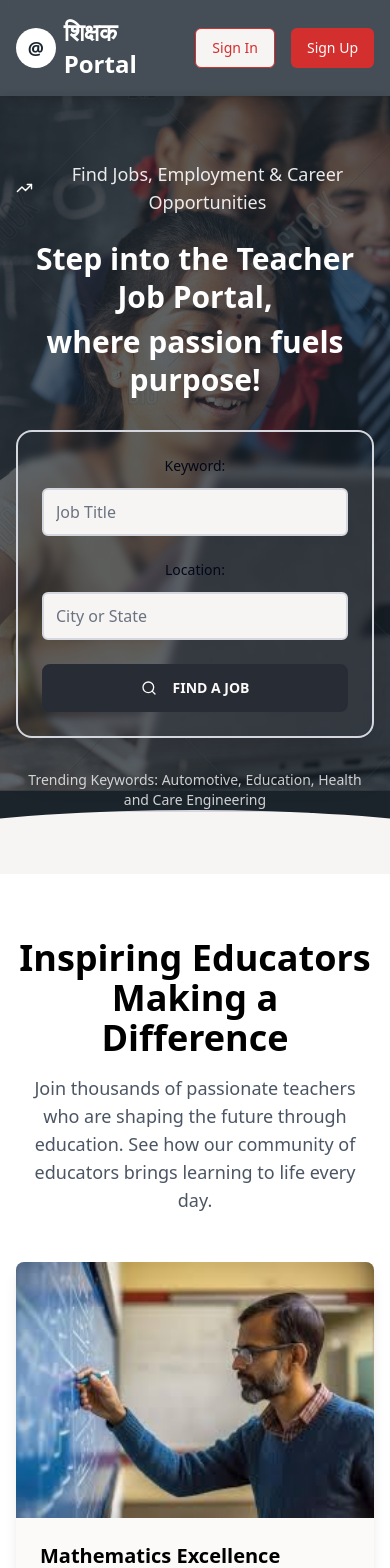
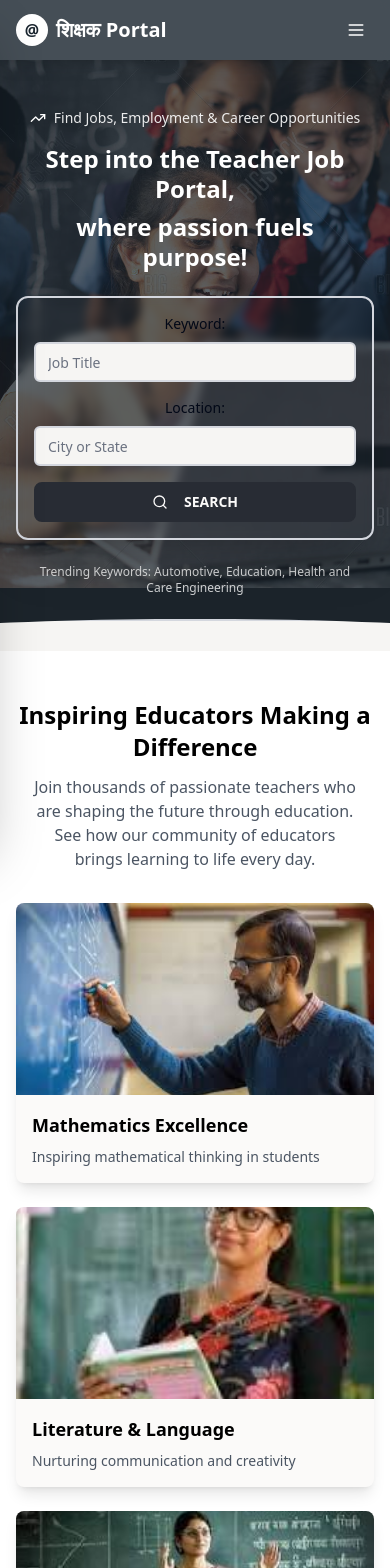
Before and after one commit to suneelnamburi/shiksha-shikshak-sangathan, a React (Vite) app: page / in a window 390 px wide. Shown: the top 1568 px of the page. Built offline with nearby package versions, Linux system fonts and the light colour scheme.

Commit message:
Fix: Improve responsiveness across website
The AI will review and refine the website's responsiveness across different screen sizes.

```diff
--- a/src/components/HeroSection.tsx
+++ b/src/components/HeroSection.tsx
@@ -23,7 +23,7 @@ const HeroSection: React.FC<HeroSectionProps> = ({
   ];
 
   return (
-    <section id="home" className="relative bg-[#1A252F] overflow-hidden">
+    <section id="home" className="relative bg-[#1A252F] overflow-hidden min-h-[70vh] sm:min-h-[80vh] lg:min-h-[85vh]">
       {/* Background Image with Overlay */}
       <div
         className="absolute inset-0 bg-cover bg-center bg-no-repeat"
@@ -35,31 +35,31 @@ const HeroSection: React.FC<HeroSectionProps> = ({
         <div className="absolute inset-0 bg-[#1A252F]/70"></div>
       </div>
 
-      {/* Main Content Container - Reduced height */}
-      <div className="container mx-auto px-4 relative flex items-center py-16 z-10">
-        <div className="max-w-4xl mx-auto text-center w-full">
+      {/* Main Content Container */}
+      <div className="container mx-auto px-4 sm:px-6 lg:px-8 relative flex items-center py-12 sm:py-16 lg:py-20 z-10">
+        <div className="max-w-5xl mx-auto text-center w-full">
 
-          {/* Content Section - Reduced spacing */}
-          <div className="space-y-8">
+          {/* Content Section */}
+          <div className="space-y-6 sm:space-y-8 lg:space-y-10">
 
             {/* Header Content */}
-            <div className="space-y-6">
-              <p className="text-white/90 text-lg flex items-center justify-center font-medium">
-                <TrendingUp className="mr-2 text-white" size={20} />
-                Find Jobs, Employment & Career Opportunities
+            <div className="space-y-4 sm:space-y-6">
+              <p className="text-white/90 text-sm sm:text-base lg:text-lg flex items-center justify-center font-medium flex-wrap gap-2">
+                <TrendingUp className="text-white flex-shrink-0" size={16} />
+                <span className="text-center">Find Jobs, Employment & Career Opportunities</span>
               </p>
 
-              <h1 className="text-3xl lg:text-5xl font-bold leading-tight text-white">
+              <h1 className="text-2xl sm:text-3xl md:text-4xl lg:text-5xl xl:text-6xl font-bold leading-tight text-white px-2">
                 Step into the Teacher Job Portal,
                 <span className="block mt-2">where passion fuels purpose!</span>
               </h1>
             </div>
 
             {/* Search Bar Section */}
-            <div className="bg-card/98 backdrop-blur-sm rounded-2xl p-6 shadow-2xl max-w-4xl mx-auto border-2 border-border">
-              <div className="grid grid-cols-1 md:grid-cols-12 gap-6 items-end">
-                <div className="md:col-span-5">
-                  <label className="block text-sm font-medium text-foreground mb-3">
+            <div className="bg-card/98 backdrop-blur-sm rounded-xl lg:rounded-2xl p-4 sm:p-6 shadow-2xl max-w-5xl mx-auto border-2 border-border">
+              <div className="grid grid-cols-1 sm:grid-cols-2 lg:grid-cols-12 gap-4 sm:gap-6 items-end">
+                <div className="sm:col-span-1 lg:col-span-5">
+                  <label className="block text-sm font-medium text-foreground mb-2 sm:mb-3">
                     Keyword:
                   </label>
                   <div className="relative">
@@ -68,13 +68,13 @@ const HeroSection: React.FC<HeroSectionProps> = ({
                       placeholder="Job Title"
                       value={searchKeyword}
                       onChange={(e) => setSearchKeyword(e.target.value)}
-                      className="h-12 text-foreground border-2 border-border focus:border-primary focus:ring-primary"
+                      className="h-10 sm:h-12 text-foreground border-2 border-border focus:border-primary focus:ring-primary text-sm sm:text-base"
                     />
                   </div>
                 </div>
 
-                <div className="md:col-span-5">
-                  <label className="block text-sm font-medium text-foreground mb-3">
+                <div className="sm:col-span-1 lg:col-span-5">
+                  <label className="block text-sm font-medium text-foreground mb-2 sm:mb-3">
                     Location:
                   </label>
                   <div className="relative">
@@ -83,23 +83,24 @@ const HeroSection: React.FC<HeroSectionProps> = ({
                       placeholder="City or State"
                       value={searchLocation}
                       onChange={(e) => setSearchLocation(e.target.value)}
-                      className="h-12 text-foreground border-2 border-border focus:border-primary focus:ring-primary"
+                      className="h-10 sm:h-12 text-foreground border-2 border-border focus:border-primary focus:ring-primary text-sm sm:text-base"
                     />
                   </div>
                 </div>
 
-                <div className="md:col-span-2">
-                  <Button className="w-full bg-primary hover:bg-primary/90 h-12 text-primary-foreground font-semibold rounded-lg transition-all duration-300 border-2 border-primary">
-                    <Search className="mr-2" size={18} />
-                    FIND A JOB
+                <div className="sm:col-span-2 lg:col-span-2">
+                  <Button className="w-full bg-primary hover:bg-primary/90 h-10 sm:h-12 text-primary-foreground font-semibold rounded-lg transition-all duration-300 border-2 border-primary text-sm sm:text-base">
+                    <Search className="mr-2 flex-shrink-0" size={16} />
+                    <span className="hidden sm:inline">FIND A JOB</span>
+                    <span className="sm:hidden">SEARCH</span>
                   </Button>
                 </div>
               </div>
             </div>
 
             {/* Trending Keywords */}
-            <div className="space-y-4">
-              <p className="text-white/80 text-sm">
+            <div className="space-y-3 sm:space-y-4 px-4">
+              <p className="text-white/80 text-xs sm:text-sm text-center">
                 Trending Keywords: Automotive, Education, Health and Care Engineering
               </p>
             </div>
@@ -108,7 +109,7 @@ const HeroSection: React.FC<HeroSectionProps> = ({
       </div>
 
       {/* Semi-circular White Cutout at Bottom */}
-      <div className="absolute bottom-0 left-0 right-0 h-16 bg-background z-30 border-t-2 border-border"
+      <div className="absolute bottom-0 left-0 right-0 h-8 sm:h-12 lg:h-16 bg-background z-30 border-t-2 border-border"
            style={{
              clipPath: 'ellipse(100% 100% at 50% 100%)'
            }}>
--- a/src/components/TeacherGallery.tsx
+++ b/src/components/TeacherGallery.tsx
@@ -25,38 +25,38 @@ const TeacherGallery = () => {
   ];
 
   return (
-    <section className="py-16 bg-white">
-      <div className="container mx-auto px-4">
-        <div className="text-center mb-12">
-          <h2 className="text-4xl font-bold text-black mb-4">
+    <section className="py-12 sm:py-16 lg:py-20 bg-white">
+      <div className="container mx-auto px-4 sm:px-6 lg:px-8">
+        <div className="text-center mb-8 sm:mb-12">
+          <h2 className="text-2xl sm:text-3xl lg:text-4xl font-bold text-black mb-3 sm:mb-4">
             Inspiring Educators Making a Difference
           </h2>
-          <p className="text-gray-600 text-lg max-w-2xl mx-auto">
+          <p className="text-gray-600 text-base sm:text-lg max-w-2xl mx-auto px-4">
             Join thousands of passionate teachers who are shaping the future through education.
             See how our community of educators brings learning to life every day.
           </p>
         </div>
 
-        <div className="grid grid-cols-1 md:grid-cols-2 lg:grid-cols-3 gap-8">
+        <div className="grid grid-cols-1 md:grid-cols-2 lg:grid-cols-3 gap-6 sm:gap-8">
           {teacherImages.map((image, index) => (
             <Card key={index} className="group hover:shadow-xl transition-all duration-300 border-0 shadow-lg overflow-hidden">
               <div className="relative overflow-hidden">
                 <img
                   src={image.src}
                   alt={image.alt}
-                  className="w-full h-64 object-cover transition-transform duration-300 group-hover:scale-105"
+                  className="w-full h-48 sm:h-56 lg:h-64 object-cover transition-transform duration-300 group-hover:scale-105"
                 />
                 <div className="absolute inset-0 bg-gradient-to-t from-black/60 via-transparent to-transparent opacity-0 group-hover:opacity-100 transition-opacity duration-300" />
                 <div className="absolute bottom-4 left-4 right-4 text-white opacity-0 group-hover:opacity-100 transition-opacity duration-300">
-                  <h3 className="text-lg font-semibold mb-1">{image.title}</h3>
-                  <p className="text-sm text-gray-200">{image.description}</p>
+                  <h3 className="text-base sm:text-lg font-semibold mb-1">{image.title}</h3>
+                  <p className="text-xs sm:text-sm text-gray-200">{image.description}</p>
                 </div>
               </div>
-              <CardContent className="p-6">
-                <h3 className="text-xl font-semibold text-black mb-2 group-hover:text-[#D32F2F] transition-colors">
+              <CardContent className="p-4 sm:p-6">
+                <h3 className="text-lg sm:text-xl font-semibold text-black mb-2 group-hover:text-[#D32F2F] transition-colors">
                   {image.title}
                 </h3>
-                <p className="text-gray-600">
+                <p className="text-gray-600 text-sm sm:text-base">
                   {image.description}
                 </p>
               </CardContent>
@@ -65,10 +65,10 @@ const TeacherGallery = () => {
         </div>
 
         {/* Call to Action */}
-        <div className="text-center mt-12">
-          <div className="inline-flex items-center justify-center space-x-2 bg-gradient-to-r from-[#D32F2F] to-[#B71C1C] text-white px-8 py-3 rounded-full font-semibold hover:shadow-lg transition-all duration-300 transform hover:scale-105">
+        <div className="text-center mt-8 sm:mt-12">
+          <div className="inline-flex items-center justify-center space-x-2 bg-gradient-to-r from-[#D32F2F] to-[#B71C1C] text-white px-6 sm:px-8 py-2 sm:py-3 rounded-full font-semibold hover:shadow-lg transition-all duration-300 transform hover:scale-105 cursor-pointer text-sm sm:text-base">
             <span>Join Our Teaching Community</span>
-            <svg className="w-5 h-5 ml-2" fill="none" stroke="currentColor" viewBox="0 0 24 24">
+            <svg className="w-4 h-4 sm:w-5 sm:h-5 ml-2" fill="none" stroke="currentColor" viewBox="0 0 24 24">
               <path strokeLinecap="round" strokeLinejoin="round" strokeWidth={2} d="M13 7l5 5m0 0l-5 5m5-5H6" />
             </svg>
           </div>
--- a/src/pages/Index.tsx
+++ b/src/pages/Index.tsx
@@ -1,5 +1,5 @@
 import React, { useState } from 'react';
-import { Search, BookOpen, Users, Award, MapPin, Clock, Heart, Filter } from 'lucide-react';
+import { Search, BookOpen, Users, Award, MapPin, Clock, Heart, Filter, Menu } from 'lucide-react';
 import { Button } from '@/components/ui/button';
 import { Input } from '@/components/ui/input';
 import { Select, SelectContent, SelectItem, SelectTrigger, SelectValue } from '@/components/ui/select';
@@ -9,10 +9,12 @@ import CategoryCard from '@/components/CategoryCard';
 import JobCard from '@/components/JobCard';
 import HeroSection from '@/components/HeroSection';
 import TeacherGallery from '@/components/TeacherGallery';
+import Sidebar from '@/components/Sidebar';
 
 const Index = () => {
   const [searchKeyword, setSearchKeyword] = useState('');
   const [searchLocation, setSearchLocation] = useState('');
+  const [sidebarOpen, setSidebarOpen] = useState(false);
 
   const categories = [
     { icon: BookOpen, name: 'Mathematics', positions: 450, color: '#D32F2F' },
@@ -102,39 +104,52 @@ const Index = () => {
     <div className="min-h-screen">
       {/* Header */}
       <header className="bg-[#1A252F]/80 backdrop-blur-sm text-white sticky top-0 z-50 shadow-lg">
-        <div className="container mx-auto px-4 py-4">
+        <div className="container mx-auto px-4 sm:px-6 lg:px-8 py-3 sm:py-4">
           <div className="flex items-center justify-between">
             <Link to="/" className="flex items-center space-x-2">
-              <div className="w-10 h-10 bg-white rounded-full flex items-center justify-center">
-                <span className="text-[#1A252F] font-bold text-lg">@</span>
+              <div className="w-8 h-8 sm:w-10 sm:h-10 bg-white rounded-full flex items-center justify-center">
+                <span className="text-[#1A252F] font-bold text-base sm:text-lg">@</span>
               </div>
-              <span className="text-2xl font-bold">शिक्षक Portal</span>
+              <span className="text-xl sm:text-2xl font-bold">शिक्षक Portal</span>
             </Link>
 
-            <nav className="hidden lg:flex items-center space-x-8">
-              <a href="#home" className="hover:text-gray-300 transition-colors">Home</a>
-              <a href="#about" className="hover:text-gray-300 transition-colors">About</a>
-              <a href="#jobs" className="hover:text-gray-300 transition-colors">Jobs</a>
-              <a href="#candidates" className="hover:text-gray-300 transition-colors">Candidates</a>
-              <a href="#services" className="hover:text-gray-300 transition-colors">Services</a>
-              <a href="#contact" className="hover:text-gray-300 transition-colors">Contact Us</a>
+            <nav className="hidden xl:flex items-center space-x-6 lg:space-x-8">
+              <a href="#home" className="hover:text-gray-300 transition-colors text-sm lg:text-base">Home</a>
+              <a href="#about" className="hover:text-gray-300 transition-colors text-sm lg:text-base">About</a>
+              <a href="#jobs" className="hover:text-gray-300 transition-colors text-sm lg:text-base">Jobs</a>
+              <a href="#candidates" className="hover:text-gray-300 transition-colors text-sm lg:text-base">Candidates</a>
+              <a href="#services" className="hover:text-gray-300 transition-colors text-sm lg:text-base">Services</a>
+              <a href="#contact" className="hover:text-gray-300 transition-colors text-sm lg:text-base">Contact Us</a>
             </nav>
 
-            <div className="flex items-center space-x-4">
+            <div className="flex items-center space-x-2 sm:space-x-4">
+              <div className="hidden sm:flex items-center space-x-2 sm:space-x-4">
                 <Link to="/signin">
-                <Button variant="outline" className="border-[#D32F2F] text-[#D32F2F] hover:bg-[#D32F2F] hover:text-white transition-all duration-300">
+                  <Button variant="outline" className="border-[#D32F2F] text-[#D32F2F] hover:bg-[#D32F2F] hover:text-white transition-all duration-300 text-xs sm:text-sm px-3 sm:px-4 py-2">
                     Sign In
                   </Button>
                 </Link>
                 <Link to="/signup">
-                <Button className="bg-[#D32F2F] hover:bg-[#B71C1C] transition-all duration-300 transform hover:scale-105">
+                  <Button className="bg-[#D32F2F] hover:bg-[#B71C1C] transition-all duration-300 transform hover:scale-105 text-xs sm:text-sm px-3 sm:px-4 py-2">
                     Sign Up
                   </Button>
                 </Link>
               </div>
+
+              {/* Mobile Menu Button */}
+              <button
+                onClick={() => setSidebarOpen(true)}
+                className="xl:hidden p-2 hover:bg-white/10 rounded-lg transition-colors"
+              >
+                <Menu size={20} />
+              </button>
+            </div>
           </div>
         </div>
       </header>
+
+      {/* Mobile Sidebar */}
+      <Sidebar isOpen={sidebarOpen} onClose={() => setSidebarOpen(false)} />
 
       {/* Main Content */}
       <main>
@@ -150,14 +165,14 @@ const Index = () => {
         <TeacherGallery />
 
         {/* Categories Section */}
-        <section id="categories" className="py-16 bg-white/80 backdrop-blur-sm">
-          <div className="container mx-auto px-4">
-            <div className="text-center mb-12">
-              <h2 className="text-4xl font-bold text-black mb-4">Choose Your Subject Category</h2>
-              <p className="text-gray-600 text-lg">Find teaching opportunities in your area of expertise</p>
+        <section id="categories" className="py-12 sm:py-16 lg:py-20 bg-white/80 backdrop-blur-sm">
+          <div className="container mx-auto px-4 sm:px-6 lg:px-8">
+            <div className="text-center mb-8 sm:mb-12">
+              <h2 className="text-2xl sm:text-3xl lg:text-4xl font-bold text-black mb-3 sm:mb-4">Choose Your Subject Category</h2>
+              <p className="text-gray-600 text-base sm:text-lg max-w-2xl mx-auto">Find teaching opportunities in your area of expertise</p>
             </div>
 
-            <div className="grid grid-cols-1 md:grid-cols-2 lg:grid-cols-3 gap-8">
+            <div className="grid grid-cols-1 sm:grid-cols-2 lg:grid-cols-3 gap-6 sm:gap-8">
               {categories.map((category, index) => (
                 <CategoryCard key={index} {...category} />
               ))}
@@ -166,25 +181,25 @@ const Index = () => {
         </section>
 
         {/* Jobs Section */}
-        <section id="jobs" className="py-16">
-          <div className="container mx-auto px-4">
-            <div className="text-center mb-12">
-              <h2 className="text-4xl font-bold text-black mb-4">Teaching Jobs You May Be Interested In</h2>
-              <p className="text-gray-600 text-lg">Latest opportunities from top schools across India</p>
+        <section id="jobs" className="py-12 sm:py-16 lg:py-20">
+          <div className="container mx-auto px-4 sm:px-6 lg:px-8">
+            <div className="text-center mb-8 sm:mb-12">
+              <h2 className="text-2xl sm:text-3xl lg:text-4xl font-bold text-black mb-3 sm:mb-4">Teaching Jobs You May Be Interested In</h2>
+              <p className="text-gray-600 text-base sm:text-lg max-w-2xl mx-auto">Latest opportunities from top schools across India</p>
             </div>
 
             {/* Filters */}
-            <div className="bg-white/90 backdrop-blur-sm rounded-xl shadow-lg p-6 mb-8">
-              <div className="flex items-center justify-between mb-4">
-                <h3 className="text-xl font-semibold flex items-center">
-                  <Filter className="mr-2 text-[#D32F2F]" size={20} />
-                  Filter Jobs
+            <div className="bg-white/90 backdrop-blur-sm rounded-xl shadow-lg p-4 sm:p-6 mb-6 sm:mb-8">
+              <div className="flex items-center justify-between mb-3 sm:mb-4">
+                <h3 className="text-lg sm:text-xl font-semibold flex items-center">
+                  <Filter className="mr-2 text-[#D32F2F] flex-shrink-0" size={18} />
+                  <span>Filter Jobs</span>
                 </h3>
               </div>
 
-              <div className="grid grid-cols-1 md:grid-cols-2 lg:grid-cols-4 gap-4">
+              <div className="grid grid-cols-1 sm:grid-cols-2 lg:grid-cols-4 gap-3 sm:gap-4">
                 <Select>
-                  <SelectTrigger className="bg-white border-gray-200 focus:border-[#D32F2F] focus:ring-[#D32F2F]">
+                  <SelectTrigger className="bg-white border-gray-200 focus:border-[#D32F2F] focus:ring-[#D32F2F] h-10 sm:h-auto text-sm sm:text-base">
                     <SelectValue placeholder="Subject" />
                   </SelectTrigger>
                   <SelectContent className="bg-white border border-gray-200 shadow-lg z-50">
@@ -198,7 +213,7 @@ const Index = () => {
                 </Select>
 
                 <Select>
-                  <SelectTrigger className="bg-white border-gray-200 focus:border-[#D32F2F] focus:ring-[#D32F2F]">
+                  <SelectTrigger className="bg-white border-gray-200 focus:border-[#D32F2F] focus:ring-[#D32F2F] h-10 sm:h-auto text-sm sm:text-base">
                     <SelectValue placeholder="Board Type" />
                   </SelectTrigger>
                   <SelectContent className="bg-white border border-gray-200 shadow-lg z-50">
@@ -211,7 +226,7 @@ const Index = () => {
                 </Select>
 
                 <Select>
-                  <SelectTrigger className="bg-white border-gray-200 focus:border-[#D32F2F] focus:ring-[#D32F2F]">
+                  <SelectTrigger className="bg-white border-gray-200 focus:border-[#D32F2F] focus:ring-[#D32F2F] h-10 sm:h-auto text-sm sm:text-base">
                     <SelectValue placeholder="Experience" />
                   </SelectTrigger>
                   <SelectContent className="bg-white border border-gray-200 shadow-lg z-50">
@@ -224,7 +239,7 @@ const Index = () => {
                 </Select>
 
                 <Select>
-                  <SelectTrigger className="bg-white border-gray-200 focus:border-[#D32F2F] focus:ring-[#D32F2F]">
+                  <SelectTrigger className="bg-white border-gray-200 focus:border-[#D32F2F] focus:ring-[#D32F2F] h-10 sm:h-auto text-sm sm:text-base">
                     <SelectValue placeholder="Language" />
                   </SelectTrigger>
                   <SelectContent className="bg-white border border-gray-200 shadow-lg z-50">
@@ -239,27 +254,34 @@ const Index = () => {
               </div>
             </div>
 
-            <div className="grid grid-cols-1 md:grid-cols-2 lg:grid-cols-3 gap-8">
+            <div className="grid grid-cols-1 lg:grid-cols-2 xl:grid-cols-3 gap-6 sm:gap-8">
               {jobs.map((job) => (
                 <JobCard key={job.id} {...job} />
               ))}
+            </div>
+
+            {/* Load More Button for Mobile */}
+            <div className="text-center mt-8 sm:mt-12">
+              <Button className="bg-[#D32F2F] hover:bg-[#B71C1C] px-6 sm:px-8 py-2 sm:py-3 text-sm sm:text-base">
+                Load More Jobs
+              </Button>
             </div>
           </div>
         </section>
 
         {/* Call to Action Section */}
-        <section className="py-16 bg-[#1A252F] relative overflow-hidden">
-          <div className="container mx-auto px-4 text-center relative z-10">
-            <h2 className="text-4xl font-bold text-white mb-4">Start Your Teaching Journey Today</h2>
-            <p className="text-gray-300 text-xl mb-8">Join thousands of educators finding their dream jobs</p>
-            <div className="flex flex-col sm:flex-row gap-4 justify-center">
+        <section className="py-12 sm:py-16 lg:py-20 bg-[#1A252F] relative overflow-hidden">
+          <div className="container mx-auto px-4 sm:px-6 lg:px-8 text-center relative z-10">
+            <h2 className="text-2xl sm:text-3xl lg:text-4xl font-bold text-white mb-3 sm:mb-4">Start Your Teaching Journey Today</h2>
+            <p className="text-gray-300 text-base sm:text-xl mb-6 sm:mb-8 max-w-2xl mx-auto">Join thousands of educators finding their dream jobs</p>
+            <div className="flex flex-col sm:flex-row gap-3 sm:gap-4 justify-center items-center">
               <Link to="/signup">
-                <Button className="bg-[#D32F2F] hover:bg-[#B71C1C] text-white px-8 py-3 text-lg transition-all duration-300 transform hover:scale-105">
+                <Button className="bg-[#D32F2F] hover:bg-[#B71C1C] text-white px-6 sm:px-8 py-2 sm:py-3 text-sm sm:text-lg transition-all duration-300 transform hover:scale-105 w-full sm:w-auto">
                   Register as Teacher
                 </Button>
               </Link>
               <a href="#jobs">
-                <Button variant="outline" className="border-white text-white hover:bg-white hover:text-[#1A252F] px-8 py-3 text-lg transition-all duration-300">
+                <Button variant="outline" className="border-white text-white hover:bg-white hover:text-[#1A252F] px-6 sm:px-8 py-2 sm:py-3 text-sm sm:text-lg transition-all duration-300 w-full sm:w-auto">
                   Browse All Jobs
                 </Button>
               </a>
@@ -267,9 +289,9 @@ const Index = () => {
           </div>
 
           {/* Decorative Elements */}
-          <div className="absolute top-10 right-10 w-32 h-32 bg-[#FCE4EC] rounded-full opacity-20"></div>
-          <div className="absolute bottom-10 left-10 w-24 h-24 bg-[#FCE4EC] rounded-full opacity-20"></div>
-          <div className="absolute top-1/2 left-1/4 w-16 h-16 bg-[#D32F2F] rounded-full opacity-10"></div>
+          <div className="absolute top-5 sm:top-10 right-5 sm:right-10 w-16 sm:w-24 lg:w-32 h-16 sm:h-24 lg:h-32 bg-[#FCE4EC] rounded-full opacity-20"></div>
+          <div className="absolute bottom-5 sm:bottom-10 left-5 sm:left-10 w-12 sm:w-16 lg:w-24 h-12 sm:h-16 lg:h-24 bg-[#FCE4EC] rounded-full opacity-20"></div>
+          <div className="absolute top-1/2 left-1/4 w-8 sm:w-12 lg:w-16 h-8 sm:h-12 lg:h-16 bg-[#D32F2F] rounded-full opacity-10"></div>
         </section>
       </main>
     </div>
```
Also changed, not shown: src/components/CategoryCard.tsx (+8 -8 lines), src/components/JobCard.tsx (+33 -33 lines). Lines whose indentation alone changed are shown as unchanged.
